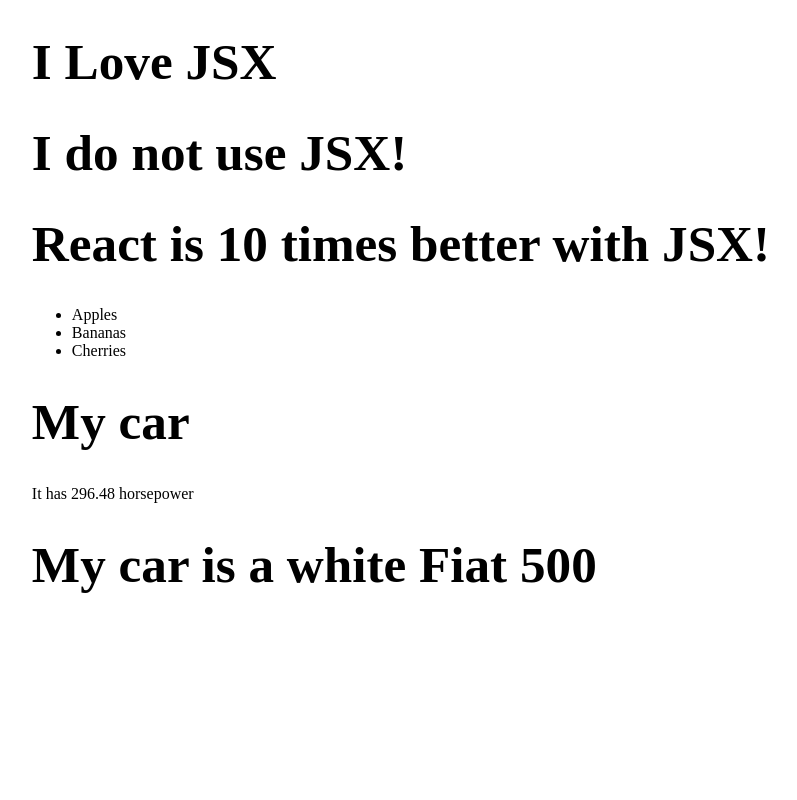
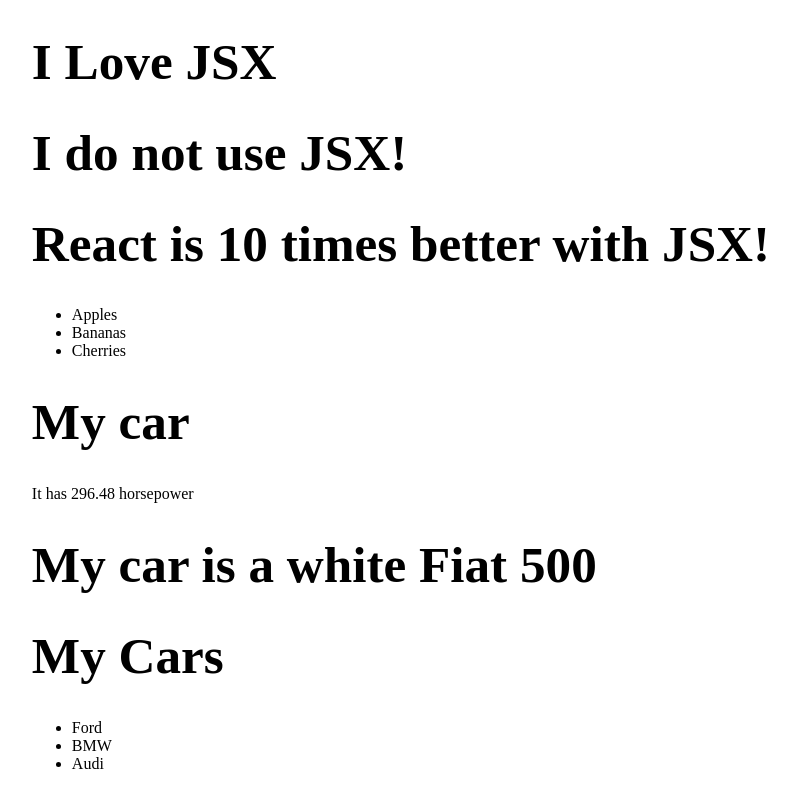
Before and after one commit to rohitware/react-skill-builder, a React (Vite) app: page / in a window 1280 px wide. Shown: the whole page, without its empty margins (239-1036 px from the left). Built offline with nearby package versions, Linux system fonts and the light colour scheme.

Commit message:
simple list

```diff
--- a/src/App.jsx
+++ b/src/App.jsx
@@ -2,6 +2,7 @@
 import Demo1 from "./jsx/Demo1";
 import JsxExpressions from "./jsx/JsxExpressions";
 import Car from "./jsx/Car";
+import MyCars from "./Lists/MyCars";
 
 function App() {
   return (
@@ -10,6 +11,7 @@
         <Demo1 />
         <JsxExpressions />
         <Car name="Fiat" model="500" color="white" />
+        <MyCars />
       </div>
     </>
   );
--- /dev/null
+++ b/src/Lists/MyCars.jsx
@@ -0,0 +1,18 @@
+import React from "react";
+
+function MyCars() {
+  const cars = ["Ford", "BMW", "Audi"];
+
+  return (
+    <>
+      <h1>My Cars</h1>
+      <ul>
+        {cars.map((car) => (
+          <li>{car}</li>
+        ))}
+      </ul>
+    </>
+  );
+}
+
+export default MyCars;
```
